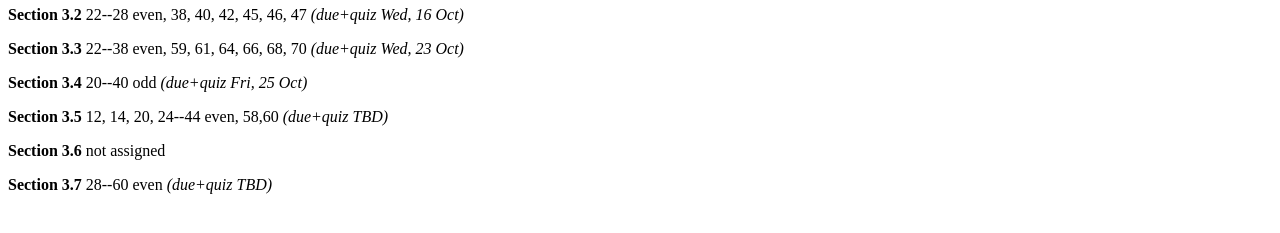
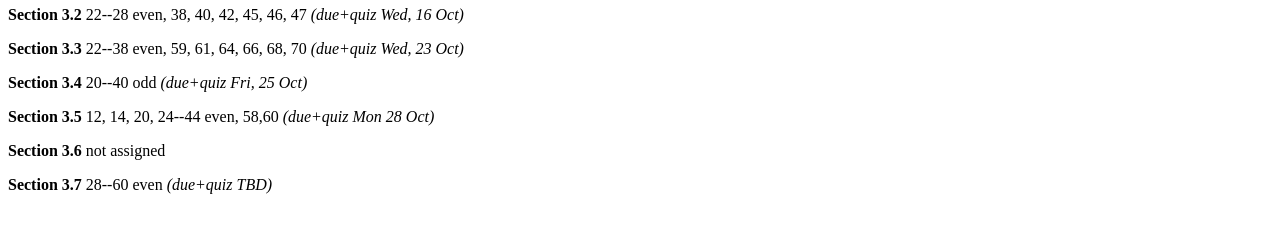
Before and after one commit to danielmichaelcicala/danielmichaelcicala.github.io, a Jekyll site: the page teaching/hw_calc07_f19.html, which Jekyll copies as it is, in a window 1280 px wide. Shown: the part 500-733 px from the top of the page. Built offline with Jekyll 4.4.1, drawn with Linux system fonts in a browser that asks for light colours.

Commit message:
update hw due dates

```diff
--- a/teaching/hw_calc02_f19.html
+++ b/teaching/hw_calc02_f19.html
@@ -32,8 +32,9 @@ pandoc hw_calc02_f19.md -f markdown -t html -s -o hw_calc02_f19.html
 <p><strong>Section 3.3</strong> 22--38 even, 59, 61, 64, 66,
 				68, 70 <em>(due+quiz Fri, 18 Oct)</em></p>
 <p><strong>Section 3.4</strong> 20--40 odd <em> (due+quiz Wed, 23 Oct)</em></p>
-<p><strong>Section 3.5</strong> 12, 14, 20, 24--44 even, 58,60  <em>(due+quiz TBD)</em></p>
+<p><strong>Section 3.5</strong> 12, 14, 20, 24--44 even, 58,60  <em>(due+quiz Fri,
+				25 Oct)</em></p>
 <p><strong>Section 3.6</strong> not assigned </p>
-<p><strong>Section 3.7</strong> 28--60 even <em>(due+quiz TBD)</em></p>
+<p><strong>Section 3.7</strong> 28--60 even <em>(due+quiz Mon, 28 Oct)</em></p>
 </body>
 </html>
--- a/teaching/hw_calc07_f19.html
+++ b/teaching/hw_calc07_f19.html
@@ -31,8 +31,13 @@ pandoc hw_calc07_f19.md -f markdown -t html -s -o hw_calc07_f19.html
 <p><strong>Section 3.3</strong> 22--38 even, 59, 61, 64, 66,
 				68, 70 <em>(due+quiz Wed, 23 Oct)</em></p>
 <p><strong>Section 3.4</strong> 20--40 odd <em>(due+quiz Fri, 25 Oct)</em></p>
-<p><strong>Section 3.5</strong> 12, 14, 20, 24--44 even, 58,60  <em>(due+quiz TBD)</em></p>
-<p><strong>Section 3.6</strong> not assigned </p>
-<p><strong>Section 3.7</strong> 28--60 even  <em>(due+quiz TBD)</em></p>
+<p><strong>Section 3.5</strong>
+  12, 14, 20, 24--44 even, 58,60
+  <em>(due+quiz Mon 28 Oct)</em></p>
+<p><strong>Section 3.6</strong>
+  not assigned </p>
+<p><strong>Section 3.7</strong>
+  28--60 even
+  <em>(due+quiz TBD)</em></p>
 </body>
 </html>
```
Also changed, not shown: teaching/hw_stat_f19.html (+15 -8 lines).
